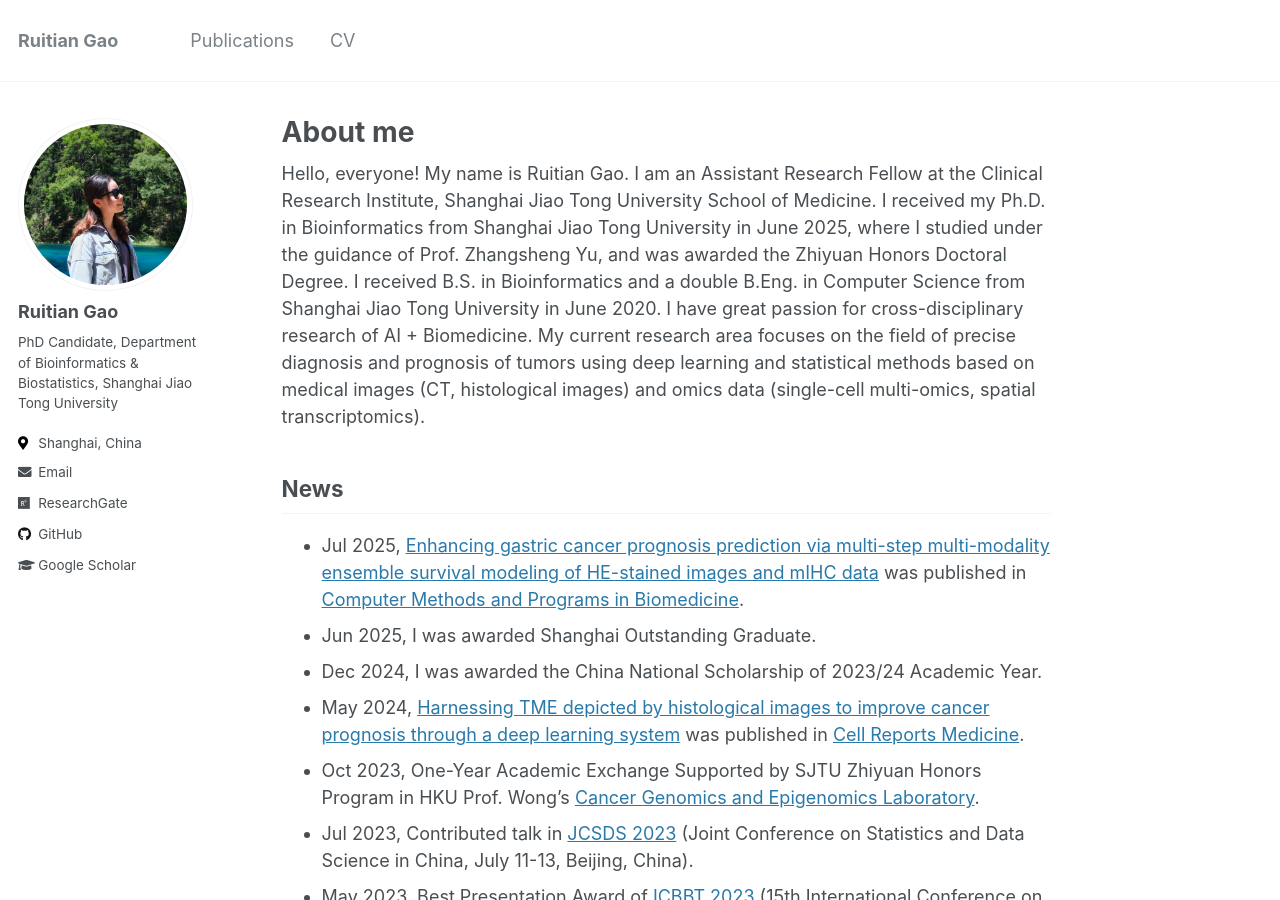
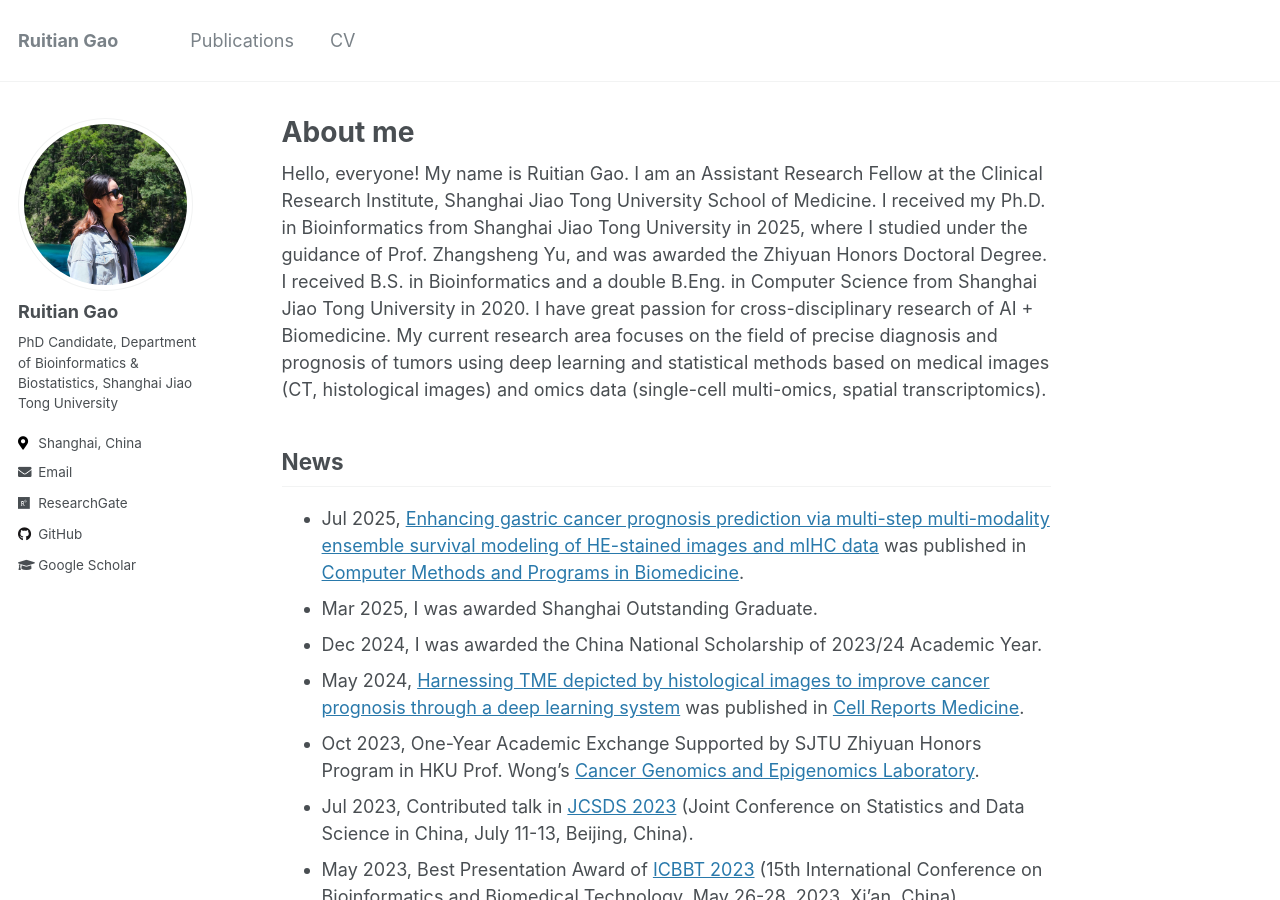
Before and after one commit to ruitian-olivia/ruitian-olivia.github.io, a Jekyll site: the page built from _pages/about.md, in a window 1280 px wide and 900 px high. Built offline with Jekyll 4.4.1, drawn with Linux system fonts in a browser that asks for light colours.

Commit message:
Update about.md
Update in Jul 2025

```diff
--- a/_pages/about.md
+++ b/_pages/about.md
@@ -8,11 +8,11 @@
   - /about.html
 ---
 
-Hello, everyone! My name is Ruitian Gao. I am an Assistant Research Fellow at the Clinical Research Institute, Shanghai Jiao Tong University School of Medicine. I received my Ph.D. in Bioinformatics from Shanghai Jiao Tong University in June 2025, where I studied under the guidance of Prof. Zhangsheng Yu, and was awarded the Zhiyuan Honors Doctoral Degree. I received B.S. in Bioinformatics and a double B.Eng. in Computer Science from Shanghai Jiao Tong University in June 2020. I have great passion for cross-disciplinary research of AI + Biomedicine. My current research area focuses on the field of precise diagnosis and prognosis of tumors using deep learning and statistical methods based on medical images (CT, histological images) and omics data (single-cell multi-omics, spatial transcriptomics).
+Hello, everyone! My name is Ruitian Gao. I am an Assistant Research Fellow at the Clinical Research Institute, Shanghai Jiao Tong University School of Medicine. I received my Ph.D. in Bioinformatics from Shanghai Jiao Tong University in 2025, where I studied under the guidance of Prof. Zhangsheng Yu, and was awarded the Zhiyuan Honors Doctoral Degree. I received B.S. in Bioinformatics and a double B.Eng. in Computer Science from Shanghai Jiao Tong University in 2020. I have great passion for cross-disciplinary research of AI + Biomedicine. My current research area focuses on the field of precise diagnosis and prognosis of tumors using deep learning and statistical methods based on medical images (CT, histological images) and omics data (single-cell multi-omics, spatial transcriptomics).
 
 ## News
 - Jul 2025, [Enhancing gastric cancer prognosis prediction via multi-step multi-modality ensemble survival modeling of HE-stained images and mIHC data](https://www.sciencedirect.com/science/article/abs/pii/S0169260725003888) was published in [Computer Methods and Programs in Biomedicine](https://www.sciencedirect.com/journal/computer-methods-and-programs-in-biomedicine).
-- Jun 2025, I was awarded Shanghai Outstanding Graduate.
+- Mar 2025, I was awarded Shanghai Outstanding Graduate.
 - Dec 2024, I was awarded the China National Scholarship of 2023/24 Academic Year.
 - May 2024, [Harnessing TME depicted by histological images to improve cancer prognosis through a deep learning system](https://www.cell.com/cell-reports-medicine/fulltext/S2666-3791(24)00205-2) was published in [Cell Reports Medicine](https://www.cell.com/cell-reports-medicine/home).
 - Oct 2023, One-Year Academic Exchange Supported by SJTU Zhiyuan Honors Program in HKU Prof. Wong’s [Cancer Genomics and Epigenomics Laboratory](https://www.jackwonglab.com/).
```
